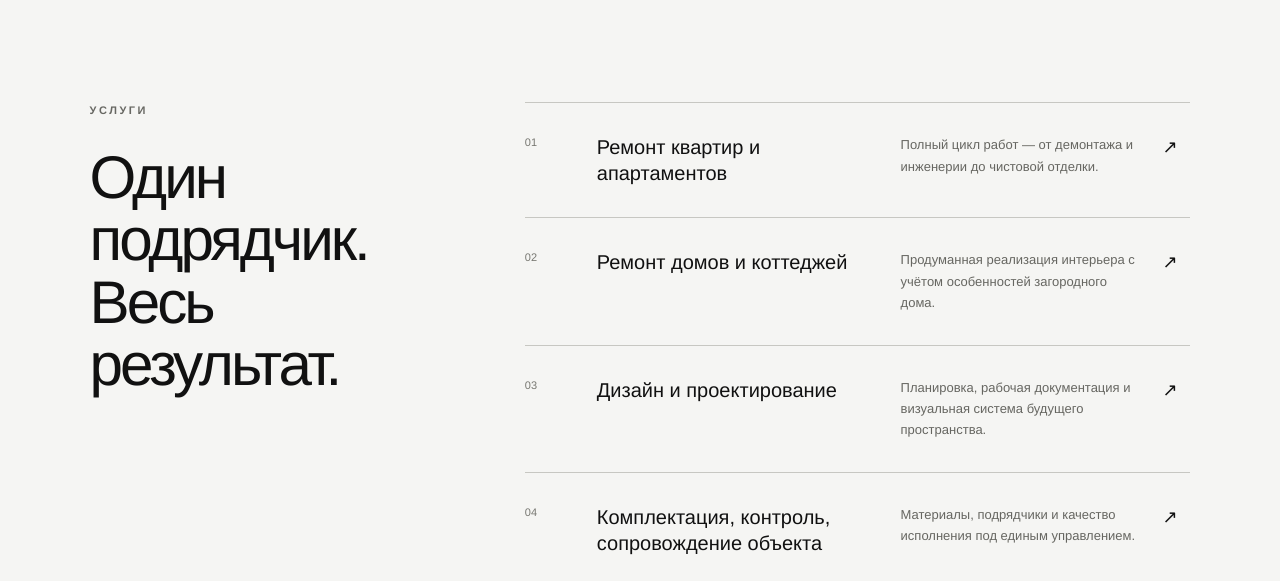
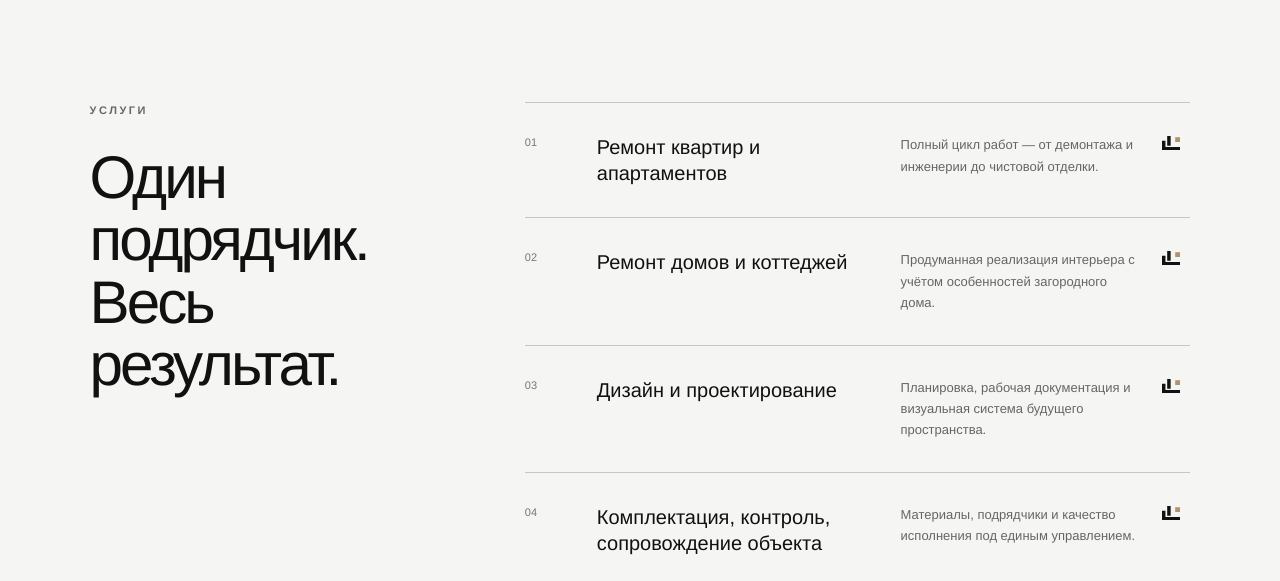
Before and after one commit to artemy-os/formula-remonta, a Next.js app: page / in a window 1280 px wide. Shown: the part 1320-1901 px from the top of the page. Built offline with nearby package versions, Linux system fonts and the light colour scheme.

Commit message:
Use the brand mark in homepage service rows

```diff
--- a/app/page.tsx
+++ b/app/page.tsx
@@ -190,7 +190,7 @@ export default function Home() {
               <span>{service.number}</span>
               <h3>{service.title}</h3>
               <p>{service.text}</p>
-              <i>↗</i>
+              <i aria-hidden="true"><svg viewBox="0 0 270 210" width="1em" height="1em" style={{display:"block"}}><path fill="currentColor" d="M0 70h52v96h218v44H0zM78 0h52v146H78z"/><path fill="#B29370" d="M198 18h72v72h-72z"/></svg></i>
             </article>
           ))}
         </div>
```
